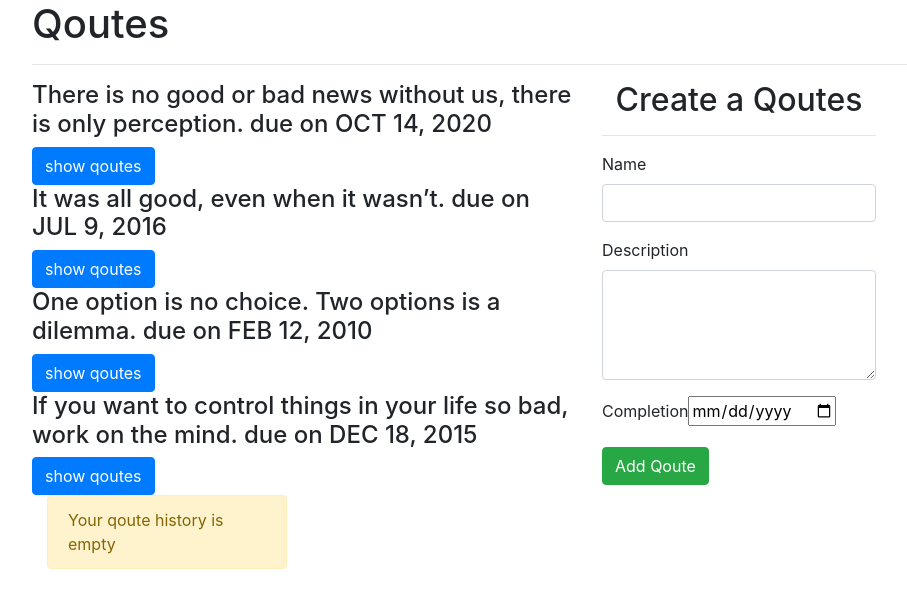
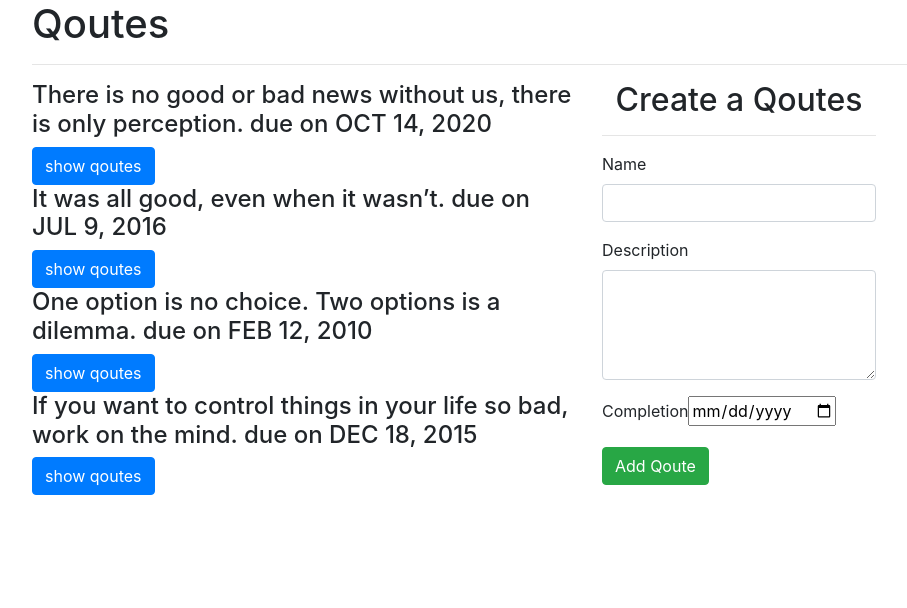
Before and after one commit to Emmanuel-otieno/Qoutes-maker, an Angular app: page / in a window 1280 px wide. Shown: the top 608 px of the page, without its empty margins (53-960 px from the left). Built offline with nearby package versions, Linux system fonts and the light colour scheme.

Commit message:
edit my submit function

```diff
--- a/src/app/qoute-form/qoute-form.component.html
+++ b/src/app/qoute-form/qoute-form.component.html
@@ -9,6 +9,7 @@
 
             <div [hidden]="name.valid || name.pristine" class="alert alert-danger">
                 <p>Name is required</p>
+                Display {{newQoute.name}}
             </div>
         </div>
         <div class="form-group">
--- a/src/app/qoute-form/qoute-form.component.ts
+++ b/src/app/qoute-form/qoute-form.component.ts
@@ -10,10 +10,10 @@ import { NgForm } from '@angular/forms';
 export class QouteFormComponent implements OnInit {
 
   newQoute = new Qoutes(0,"","",new Date());
-  @Output() addQuote = new EventEmitter<Qoutes>();
+  @Output() addQoute = new EventEmitter<Qoutes>();
 
   submitQoute(form:NgForm){
-    this.addQuote.emit(this.newQoute);
+    this.addQoute.emit(this.newQoute);
     form.resetForm()
   }
 
--- a/src/app/qoute/qoute.component.html
+++ b/src/app/qoute/qoute.component.html
@@ -14,7 +14,7 @@
         </div>
       </div>
       <div class="col-md-6">
-        <p *ngIf='qoutes.length > 1'  class="alert alert-warning">Your qoute history is empty</p>
+        <p *ngIf='qoutes.length < 1'  class="alert alert-warning">Your qoute history is empty</p>
 
       </div>
     </div>
```
